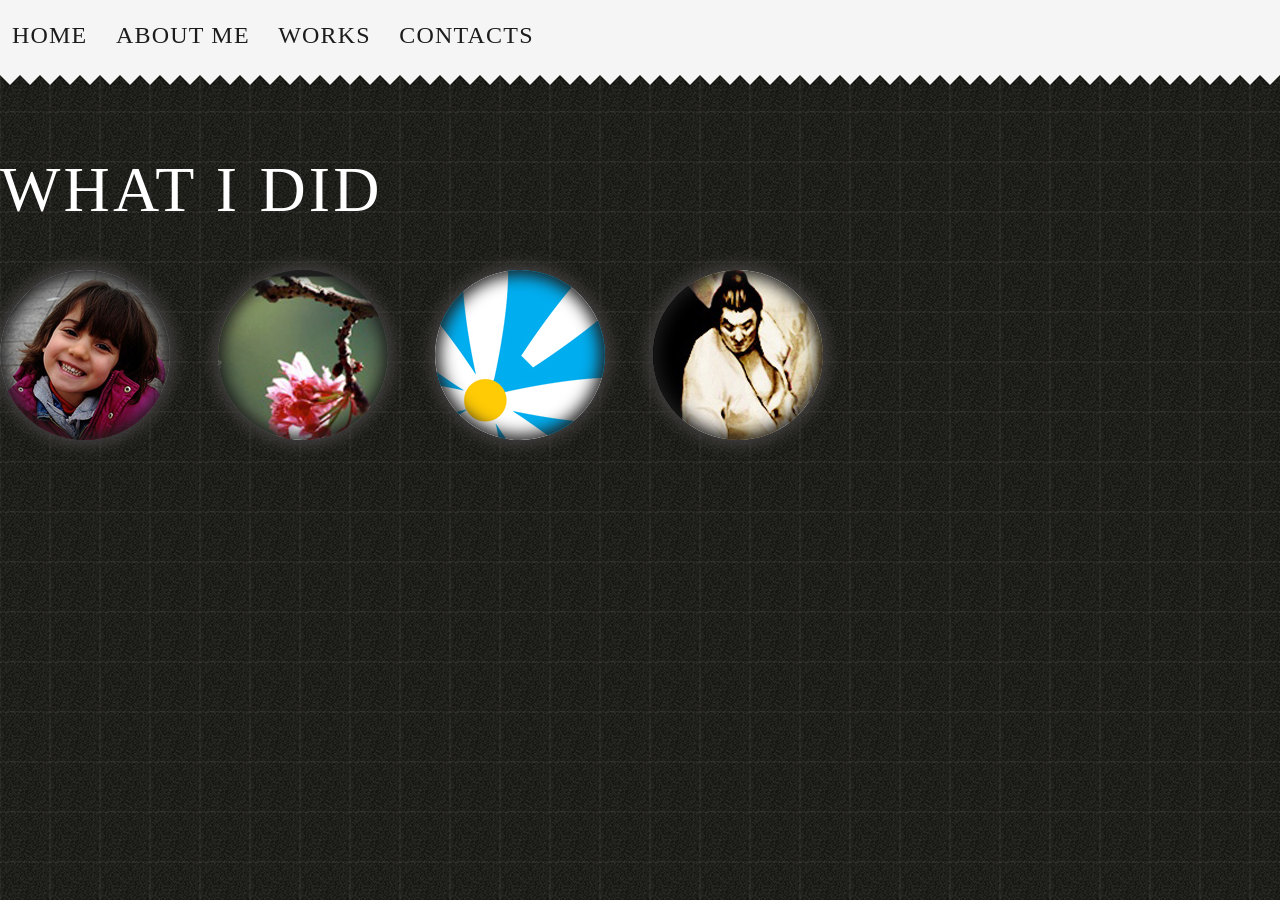
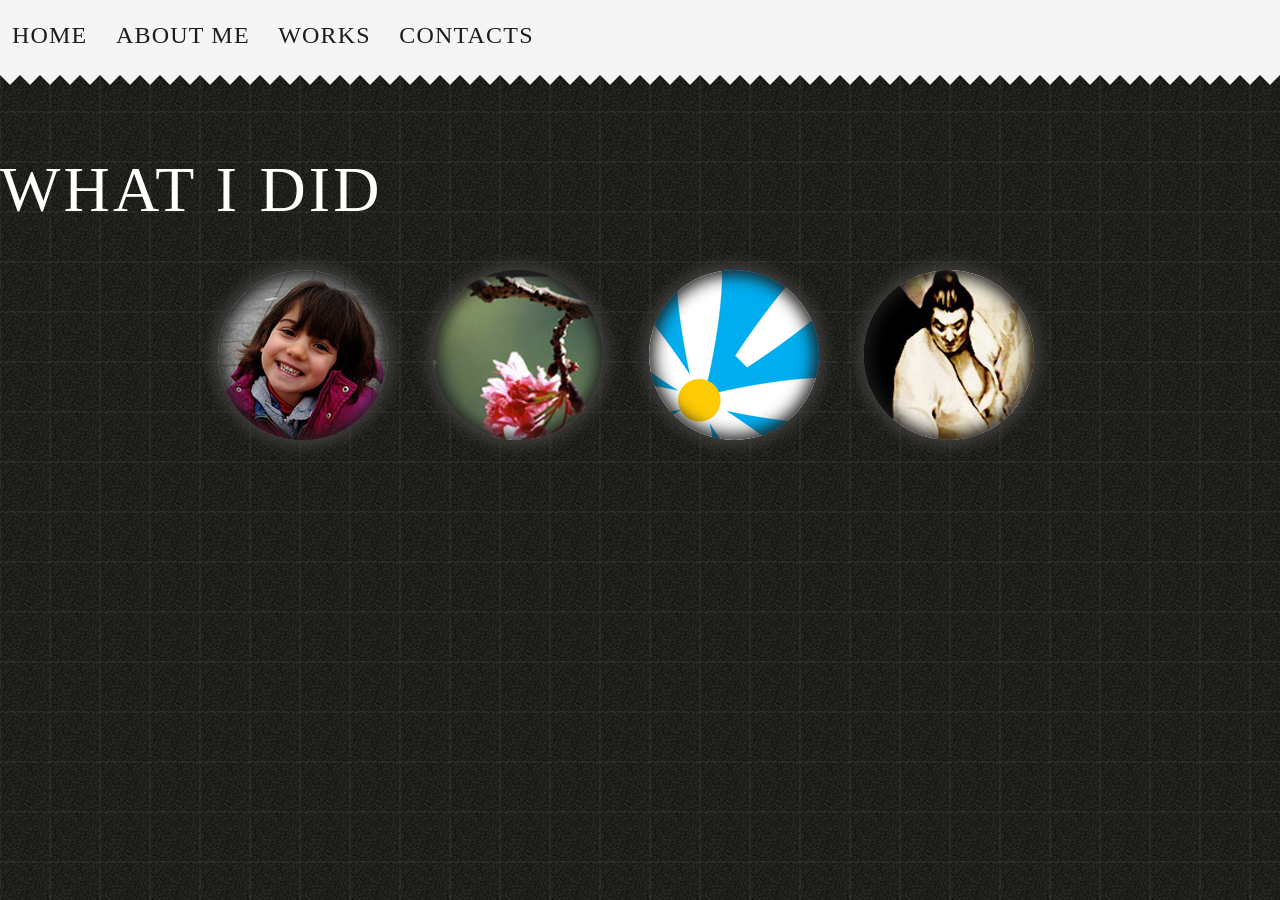
Before and after one commit to adrianotosta/portfolio, a Jekyll site: the page built from index.html, in a window 1280 px wide and 900 px high, scrolled down 1738 px. Built offline with Jekyll 4.4.1, drawn with Linux system fonts in a browser that asks for light colours; some web fonts are replaced.

Commit message:
create a function row-center and apply in the worksList

```diff
--- a/_includes/works.html
+++ b/_includes/works.html
@@ -15,7 +15,7 @@
         </div>
     </div>
 </div>
-<ul class="row worksList list list--noBullet list--noPadding">
+<ul class="row worksList worksList--centered list list--noBullet list--noPadding">
     <li ng-repeat="work in works">
         <a ng-click="loadingDetails([[work.id]])" href="" class="worksList-thumb">
             <img src="[['../images/works/mini_work_' + work.id + '.jpg']]" alt="">
--- a/_sass/_grid.scss
+++ b/_sass/_grid.scss
@@ -44,9 +44,12 @@ $columns-width: ($total-width/$total-columns);
 ///////////////////////////////////////////////////////////////////////////////////
 /*ROW*/
 ///////////////////////////////////////////////////////////////////////////////////
-@mixin row{
+@mixin row($width: 100%, $centered: "false"){
     display: block;
-    width: 100%;
+    @if $centered == "true"{
+        margin: 0 auto;
+    }
+    width: $width;
     @include clearfix();
     & > *:first-child{
         margin-left: 0!important;
@@ -54,6 +57,9 @@ $columns-width: ($total-width/$total-columns);
     & > *:last-child{
         margin-right: 0!important;
     }
+}
+@mixin row-center($width, $container: $total-columns){
+    @include row(width($width, $container), "true");
 }
 ///////////////////////////////////////////////////////////////////////////////////
 /*COLUMN*/
--- a/_sass/_theme.scss
+++ b/_sass/_theme.scss
@@ -185,6 +185,13 @@ ul li{
     }
 }
 .worksList{
+    &.worksList--centered{
+          @include row-center(8);
+
+        li{
+            @include column(3);
+        }
+    }
     & li{
         @include column(2);
 
```
